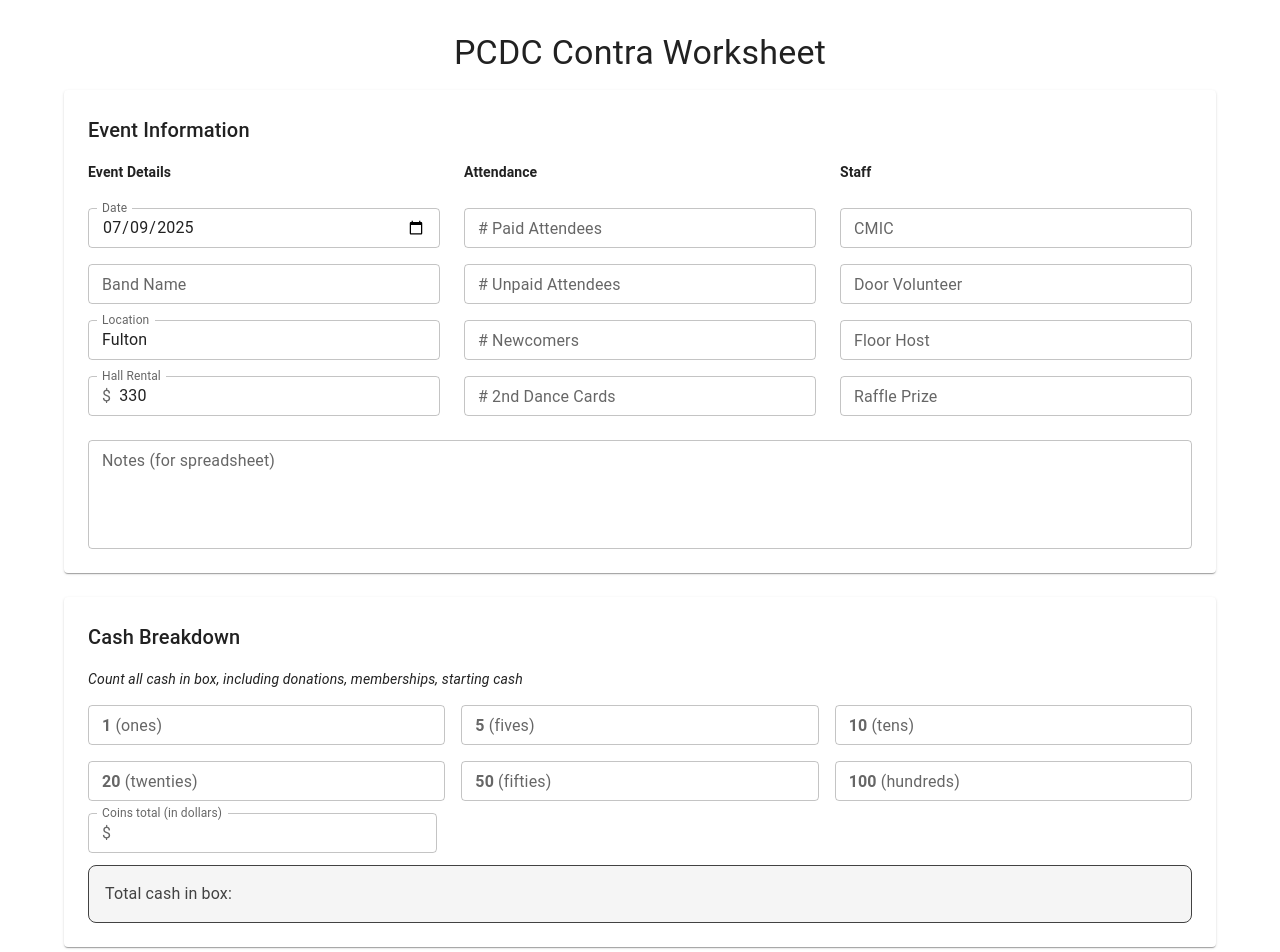
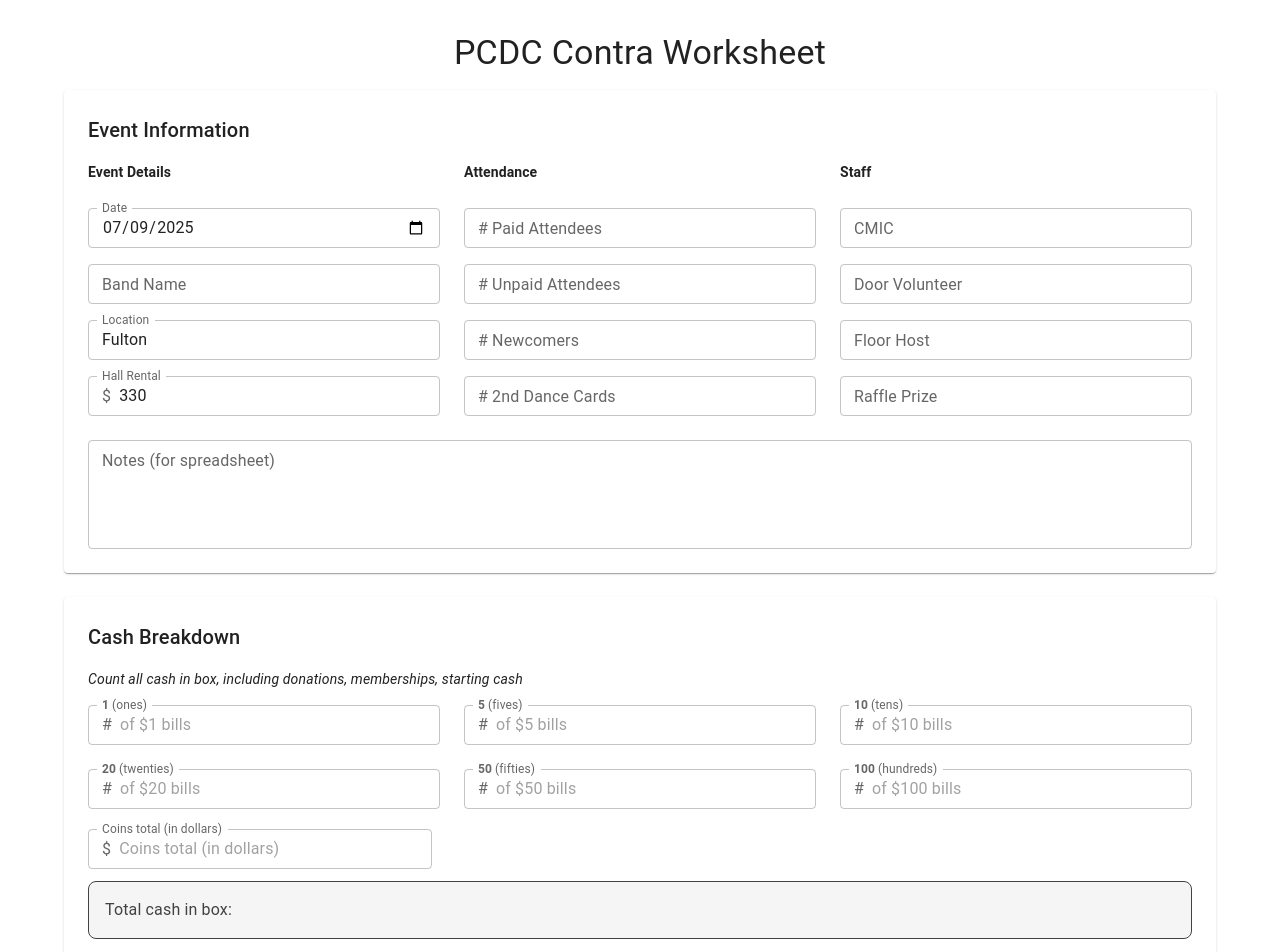
Before and after one commit to ashgoren/contra-worksheet, a React (Vite) app: page / in a window 1280 px wide. Shown: the top 952 px of the page. Built offline with nearby package versions, Linux system fonts and the light colour scheme; some icons are missing.

Commit message:
make placeholders clearer for cash input

```diff
--- a/src/components/sections/CashBreakdownSection.tsx
+++ b/src/components/sections/CashBreakdownSection.tsx
@@ -29,7 +29,7 @@ export const CashBreakdownSection = () => {
         Count all cash in box, including donations, memberships, starting cash
       </Typography>
 
-      <Grid container spacing={2}>
+      <Grid container spacing={3}>
         <CashField name='ones' denomination={1} />
         <CashField name='fives' denomination={5} />
         <CashField name='tens' denomination={10} />
@@ -38,12 +38,12 @@ export const CashBreakdownSection = () => {
         <CashField name='hundreds' denomination={100} />
         <Grid size={{ xs: 12, sm: 4 }}>
           <InputAdornment position='start'>
-            <RHFTextField name='coins' label='Coins total (in dollars)' type='number' fullWidth slotProps={{
+            <RHFTextField name='coins' label='Coins total (in dollars)' placeholder='Coins total (in dollars)' type='number' fullWidth slotProps={{
               input: {
                 startAdornment: <InputAdornment position='start'>$</InputAdornment>
               },
               htmlInput: {
-                step: '0.01',
+                step: '0.01'
               }
             }}
             />
@@ -67,8 +67,14 @@ const CashField = ({ name, denomination }: { name: keyof WorksheetFormData; deno
       <RHFTextField
         name={name}
         label={<><strong>{denomination}</strong> ({name})</>}
+        placeholder={`of $${denomination} bills`}
         type='number'
         fullWidth
+        slotProps={{
+          input: {
+            startAdornment: <InputAdornment position='start'>#</InputAdornment>
+          }
+        }}
       />
     </Grid>
   );
```
